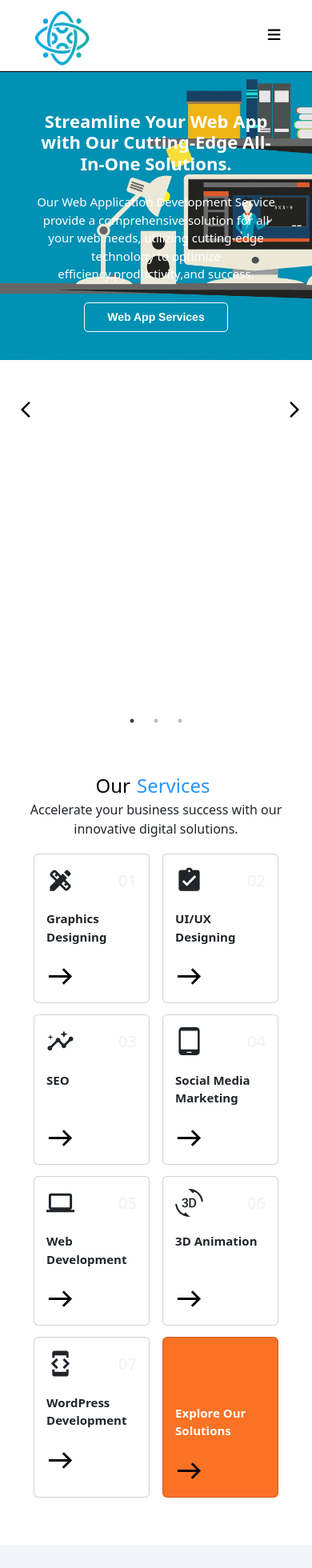
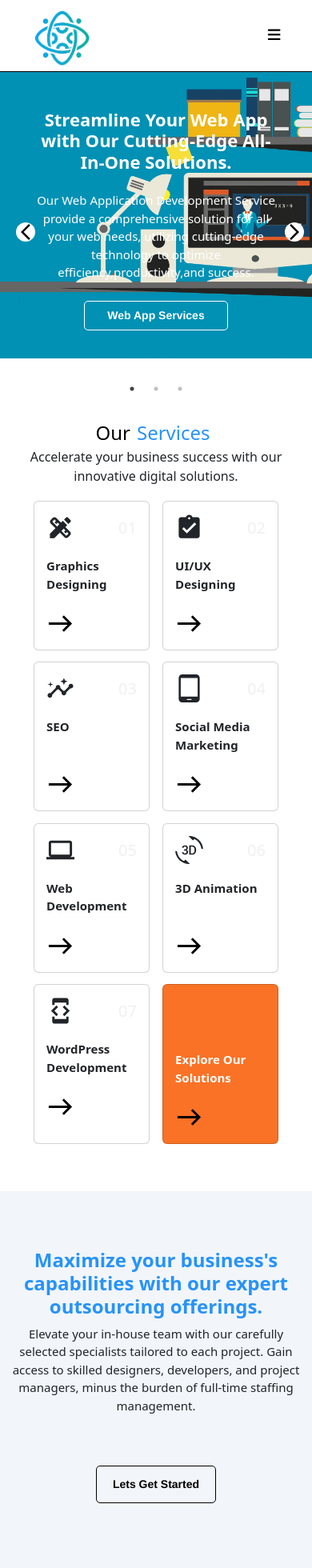
Before and after one commit to AminLakhani14/ASTechy, a React (Create React App) app: page / in a window 390 px wide. Shown: the top 1960 px of the page at 80% size. Built offline with nearby package versions, Linux system fonts and the light colour scheme.

Commit message:
GhufranPrototype: fixed ui issues

```diff
--- a/src/App.js
+++ b/src/App.js
@@ -21,7 +21,7 @@ import Animation from "./Component/Work/3DAnimation/Animation.jsx";
 function App() {
   return (
     <div className="App">
-      <div style={{height:"90px"}}>
+      <div className="ResponsiveNav">
       <NavBar />
       </div>
       {/* <Router> */}
--- a/src/CSS/DCSlider.css
+++ b/src/CSS/DCSlider.css
@@ -89,7 +89,7 @@ display: block;
 font-size: 22px;
 text-align: center;
   }
-  .background1 , .background2{
+  .background1 , .background2, .background3{
     justify-content: center;
     height: auto !important;
     padding-top: 0px;
@@ -105,7 +105,8 @@ text-align: center;
   }
   .background3{
     background-image: url('../Images/Slide3.gif') !important;
-    background-size: fill;
+    background-size: contain;
+    background-repeat: no-repeat;
   }
   .width80{
     width: 80%;
--- a/src/CSS/style.css
+++ b/src/CSS/style.css
@@ -22,6 +22,7 @@
   display: flex;
   justify-content: center;
   font-size: 35px;
+  margin-top: 50px;
   font-weight: 500;
 }
 
@@ -239,7 +240,9 @@
     margin-top: 30px;
     font-weight: 500;
   }
-
+.ResponsiveNav{
+  height:40px;
+}
   .citiesLogo {
     height: 65px !important;
     width: 65px !important;
--- a/src/Component/Home/Home.jsx
+++ b/src/Component/Home/Home.jsx
@@ -22,18 +22,14 @@ function Home() {
        <LeftSideExploreMore
         handleController={handleController}
         secondbutton={'Lets Get Started'}
-        heading="Zwapifi : Ensuring a Seamless, Extraordinary Trading Experience"
-        subheading="Zwapifi, developed using the React Native framework,
-        is a cutting-edge platform that aims to transform the bartering process.
-         It provides a digital venue for users to trade items, ensuring fair value in return.
-         The app simplifies trading, promotes sustainability, and aids in decluttering,
-         offering a unique and seamless trading experience to the users."
+        heading="Maximize your business's capabilities with our expert outsourcing offerings."
+        subheading="Elevate your in-house team with our carefully selected specialists tailored to each project. Gain access to skilled designers, developers, and project managers, minus the burden of full-time staffing management."
         picture={picture}
       />
        </div>
       <OurClient />
+      <Feedback />
       <TechnologyStack />
-      <Feedback />
     </div>
   );
 }
--- a/src/Component/Technologies/OurTechStack.jsx
+++ b/src/Component/Technologies/OurTechStack.jsx
@@ -191,7 +191,7 @@ const TechnologyStack = () => {
 
   return (
     <div className='mb-4 pb-5'>
-      <h2 className='ots_mainhead margintop pt-5 pb-4'>Our <span style={{ color: '#2693fa', marginTop: '10px' }}>Technology</span> Stack</h2>
+      <h2 className='ots_mainhead margintop  pb-4'>Our <span style={{ color: '#2693fa', marginTop: '10px' }}>Technology</span> Stack</h2>
       {windowWidth < 472 ?
         <>
           <div className="tabs col-lg-12 pt-4">
--- a/src/Global/DCSlider.jsx
+++ b/src/Global/DCSlider.jsx
@@ -81,7 +81,7 @@ function AutoPlay(props) {
   };
 
   return (
-    <div className="slider-container">
+    <div className={windowWidth <=1024?"slider-container mt-5":"slider-container "}>
       <Slider {...settings}>
         <div className="background1">
           <div
@@ -226,7 +226,7 @@ function AutoPlay(props) {
                 : "width50 d-flex align-items-center"
             }
           >
-            <img src={slide3} width={"620"} alt="Computer man" />
+            <img src={slide3} alt="Computer man" />
           </div>
         </div>
       </Slider>
--- a/src/Global/Feedback.jsx
+++ b/src/Global/Feedback.jsx
@@ -26,7 +26,7 @@ function Feedback(props) {
         <div data-aos="fade-right" className={windowWidth <= 700?"justify-content-center d-flex flex-column align-items-center":"justify-content-center d-flex flex-column"}>
           <h1  style={
             windowWidth <= 1100
-              ? { fontSize: "24px",textAlign:'center', padding:'0px 20px 0px 20px' }
+              ? { fontSize: "20px",textAlign:'center', padding:'0px 20px 0px 20px' }
               : { fontSize: "34px" }
           } className="mb-4">
             <b>
```
